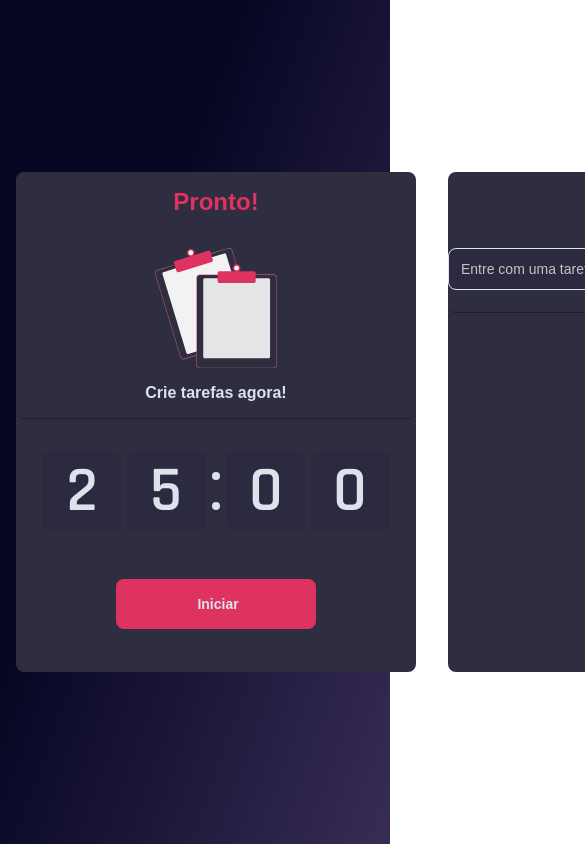
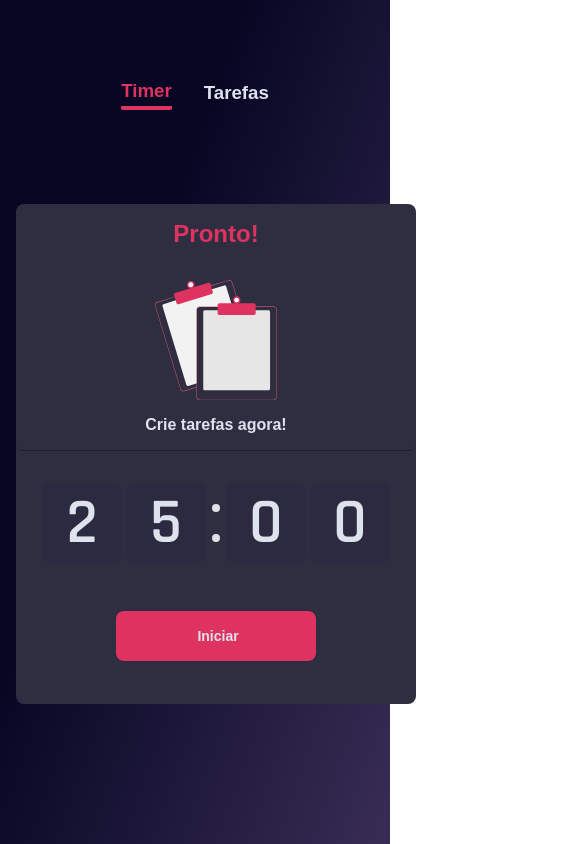
Before and after one commit to lucasrbezerra/todo-pomodoro, a React (Vite) app: page / in a window 390 px wide. Shown: the top 844 px of the page, 585 px wide, since content can reach past the window. Built offline with nearby package versions, Linux system fonts and the light colour scheme.

Commit message:
[new] - Responsive app

```diff
--- a/index.html
+++ b/index.html
@@ -8,7 +8,7 @@
     <link rel="preconnect" href="https://fonts.googleapis.com" />
     <link rel="preconnect" href="https://fonts.gstatic.com" crossorigin />
     <link href="https://fonts.googleapis.com/css2?family=Rajdhani:wght@600&display=swap" rel="stylesheet" />
-    <title>Vite App</title>
+    <title>Task Pomo</title>
   </head>
   <body>
     <div id="root"></div>
--- a/src/components/Box/Box.tsx
+++ b/src/components/Box/Box.tsx
@@ -7,8 +7,8 @@ export const Box = styled.div`
 
     width: 500px;
     height: 500px;
-    background: red;
     margin: 0 1rem;
+    margin-top: 4rem;
     background: ${({theme}) => theme.colors.bgBox};
     border-radius: .5rem;
 `;
--- /dev/null
+++ b/src/components/Switch/Switch.tsx
@@ -0,0 +1,69 @@
+import styled, { useTheme } from 'styled-components';
+import { SetStateAction } from 'react';
+import { border, color } from 'styled-system';
+import { ThemeType } from '../../themes';
+
+type SwitchItemProps = {
+  borderBottom?: string | null;
+  color?: string;
+};
+
+const SwitchItem = styled.h3<SwitchItemProps>`
+  font-weight: bold;
+  text-align: center;
+  margin: 1rem 1rem;
+  padding-bottom: 4px;
+  transition: all 0.2s ease-in;
+  border-radius: 2px;
+  &:hover {
+    color: ${({ theme }) => theme.colors.primary};
+    cursor: pointer;
+  }
+  ${border}
+  ${color}
+`;
+
+const WrapperSwitch = styled.div`
+  width: 100%;
+  position: absolute;
+  top: 4rem;
+  display: none;
+  @media screen and (min-width: 480px) and (max-width: 1024px) {
+    display: flex;
+    align-items: center;
+    justify-content: center;
+  }
+  @media screen and (min-width: 0) and (max-width: 480px) {
+    display: flex;
+    align-items: center;
+    justify-content: center;
+  }
+`;
+
+interface ISwitchProps {
+  selectedSwitch: string;
+  setSelectedSwitch: React.Dispatch<SetStateAction<string>>;
+  SELECTED_SWITCH: any;
+}
+
+export const Switch: React.FC<ISwitchProps> = ({ selectedSwitch, setSelectedSwitch, SELECTED_SWITCH }) => {
+  const theme = useTheme() as ThemeType;
+  return (
+    <WrapperSwitch>
+      <SwitchItem
+        color={selectedSwitch === SELECTED_SWITCH['TIMER'] ? `${theme.colors.primary}` : `${theme.colors.light}`}
+        borderBottom={selectedSwitch === SELECTED_SWITCH['TIMER'] ? `4px solid ${theme.colors.primary}` : null}
+        onClick={() => setSelectedSwitch(SELECTED_SWITCH['TIMER'])}
+      >
+        Timer
+      </SwitchItem>
+      <SwitchItem
+        color={selectedSwitch === SELECTED_SWITCH['TASKS'] ? `${theme.colors.primary}` : `${theme.colors.light}`}
+        borderBottom={selectedSwitch === SELECTED_SWITCH['TASKS'] ? `4px solid ${theme.colors.primary}` : null}
+        onClick={() => setSelectedSwitch(SELECTED_SWITCH['TASKS'])}
+      >
+        Tarefas
+      </SwitchItem>
+    </WrapperSwitch>
+  );
+};
--- /dev/null
+++ b/src/components/Switch/index.tsx
@@ -0,0 +1 @@
+export * from './Switch';
--- a/src/components/Text/Subtitle.tsx
+++ b/src/components/Text/Subtitle.tsx
@@ -2,8 +2,9 @@ import styled from 'styled-components';
 import { space, color } from 'styled-system';
 
 interface ISubtitleProps {
-  mt?: string | null;
-  color?: string | null;
+  m?: string;
+  mt?: string;
+  color?: string;
 }
 
 export const Subtitle = styled.h3<ISubtitleProps>`
--- a/src/components/Text/Title.tsx
+++ b/src/components/Text/Title.tsx
@@ -1,9 +1,19 @@
 import styled from 'styled-components';
+import { space, color, border } from 'styled-system';
 
-export const Title = styled.h1`
+interface ITitleProps {
+  m?: string;
+  p?: string;
+  color?: string;
+}
+
+export const Title = styled.h1<ITitleProps>`
   font-size: ${({ theme }) => theme.fontSizes.titleLarge};
   color: ${({ theme }) => theme.colors.primary};
   font-weight: bold;
   text-align: center;
   margin: 1rem 0;
+  ${space}
+  ${color}
+  ${border}
 `;
--- a/src/components/index.tsx
+++ b/src/components/index.tsx
@@ -9,3 +9,4 @@ export * from './Input';
 export * from './Timer';
 export * from './Modal';
 export * from './Image';
+export * from './Switch';
--- a/src/hooks/index.ts
+++ b/src/hooks/index.ts
@@ -1,3 +1,4 @@
 export * from './useTasks';
 export * from './useModal';
 export * from './useStorage';
+export * from './useWindowSize';
--- /dev/null
+++ b/src/hooks/useWindowSize.ts
@@ -0,0 +1,24 @@
+import { useState, useEffect } from 'react';
+
+function getWindowDimensions() {
+  const { innerWidth: width, innerHeight: height } = window;
+  return {
+    width,
+    height,
+  };
+}
+
+export const useWindowSize = () => {
+  const [windowDimensions, setWindowDimensions] = useState(getWindowDimensions());
+
+  useEffect(() => {
+    function handleResize() {
+      setWindowDimensions(getWindowDimensions());
+    }
+
+    window.addEventListener('resize', handleResize);
+    return () => window.removeEventListener('resize', handleResize);
+  }, []);
+
+  return { windowDimensions };
+}
--- a/src/pages/Home.tsx
+++ b/src/pages/Home.tsx
@@ -14,8 +14,9 @@ import {
   Image,
   ConfirmationModal,
   InputTime,
+  Switch,
 } from '../components';
-import { useTasks, useModal, useStorage } from '../hooks';
+import { useTasks, useModal, useStorage, useWindowSize } from '../hooks';
 import { useTheme } from 'styled-components';
 import { ThemeType } from '../themes';
 
@@ -30,6 +31,11 @@ const MODAL_TYPE = {
   INPUT_TIME: 'input-time',
 };
 
+const SELECTED_SWITCH = {
+  TIMER: 'timer',
+  TASKS: 'tasks',
+};
+
 let countdownTimeout: NodeJS.Timeout;
 
 export const Home = () => {
@@ -38,6 +44,7 @@ export const Home = () => {
 
   const [time, setTime] = useState(DEFAULT_TIME);
   const [auxTime, setAuxTime] = useState(DEFAULT_TIME);
+  const [selectedSwitch, setSelectedSwitch] = useState(SELECTED_SWITCH['TIMER']);
   const [stage, setStage] = useState(STAGES['READY']);
   const [modalType, setModalType] = useState<string>(MODAL_TYPE['CLEAR']);
   const [taskName, setTaskName] = useState('');
@@ -45,6 +52,7 @@ export const Home = () => {
   const { tasks, currentTask, createTask, jumpTask, deleteTask, editTask, clearTasks, updateToDone, getValidTasks } =
     useTasks();
   const { toggle, isShown } = useModal();
+  const { windowDimensions } = useWindowSize();
   const theme = useTheme() as ThemeType;
 
   const minutes = Math.floor(time / 60);
@@ -148,6 +156,11 @@ export const Home = () => {
     }
   };
 
+  const chooseLayout = (value: string) => {
+    const { width } = windowDimensions;
+    return width > 1024 || value === selectedSwitch;
+  };
+
   const handleStageTitle = useMemo(() => {
     switch (stage) {
       case 0:
@@ -231,6 +244,8 @@ export const Home = () => {
 
   return (
     <Container>
+      <Switch selectedSwitch={selectedSwitch} setSelectedSwitch={setSelectedSwitch} SELECTED_SWITCH={SELECTED_SWITCH} />
+      {chooseLayout(SELECTED_SWITCH['TIMER']) && (
         <Box>
           <Content m="0 auto" width="400px" borderBottom={`1px solid ${theme.colors.shadow}`}>
             {handleStageTitle}
@@ -252,7 +267,13 @@ export const Home = () => {
                 </Task>
               </Content>
             ) : (
-            <Content p="1rem 0" display="flex" alignItems="center" flexDirection="column" justifyContent="space-evenly">
+              <Content
+                p="1rem 0"
+                display="flex"
+                alignItems="center"
+                flexDirection="column"
+                justifyContent="space-evenly"
+              >
                 <Image src="empty_task.svg" alt="Create Task" />
                 <Subtitle color="light" mt="1rem">
                   Crie tarefas agora!
@@ -263,6 +284,8 @@ export const Home = () => {
           <Timer minutes={minutes} seconds={seconds} onClick={handleChangeTime} />
           {handleStageButtons}
         </Box>
+      )}
+      {chooseLayout(SELECTED_SWITCH['TASKS']) && (
         <Box>
           <Content m="0 auto" width="450px" borderBottom={`1px solid ${theme.colors.shadow}`}>
             <Title>Tarefas</Title>
@@ -287,6 +310,7 @@ export const Home = () => {
             editTask={editTask}
           />
         </Box>
+      )}
       <Modal
         isShown={isShown}
         hide={toggle}
```
Also changed, not shown: src/components/Content/Content.tsx (+12 -11 lines), src/components/Text/Text.tsx (+5 -4 lines). Lines whose indentation alone changed are shown as unchanged.
